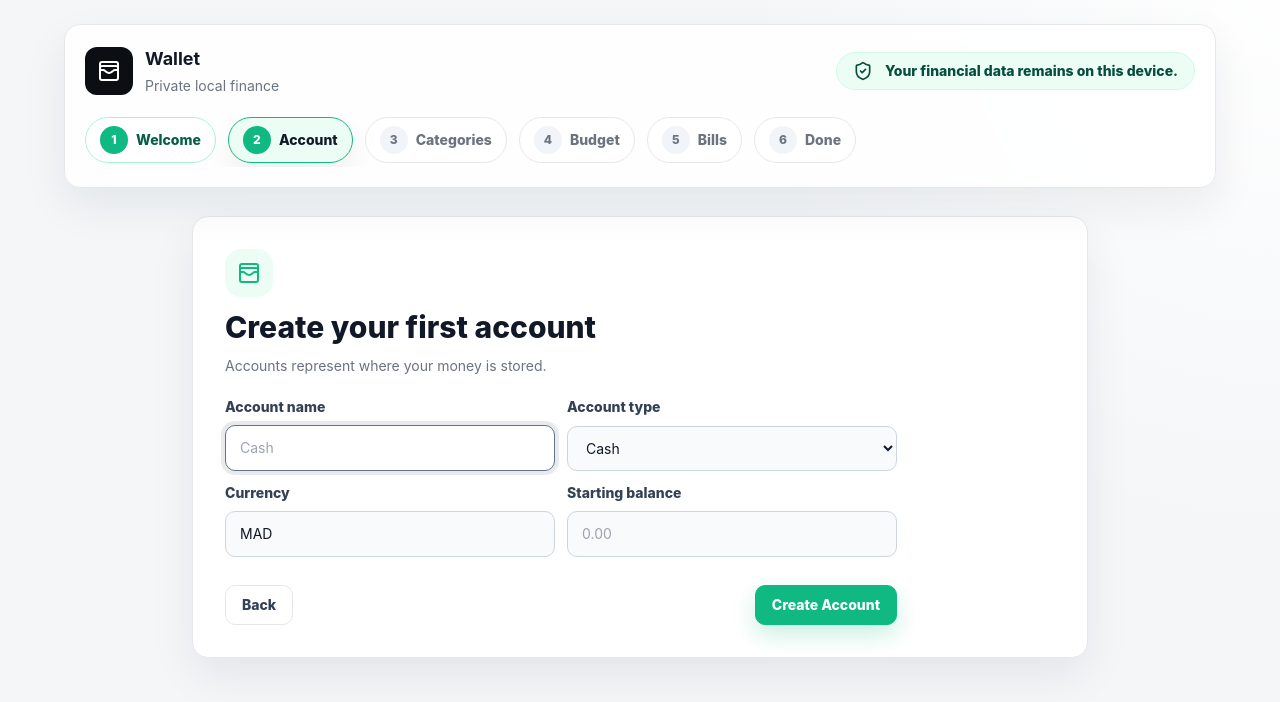
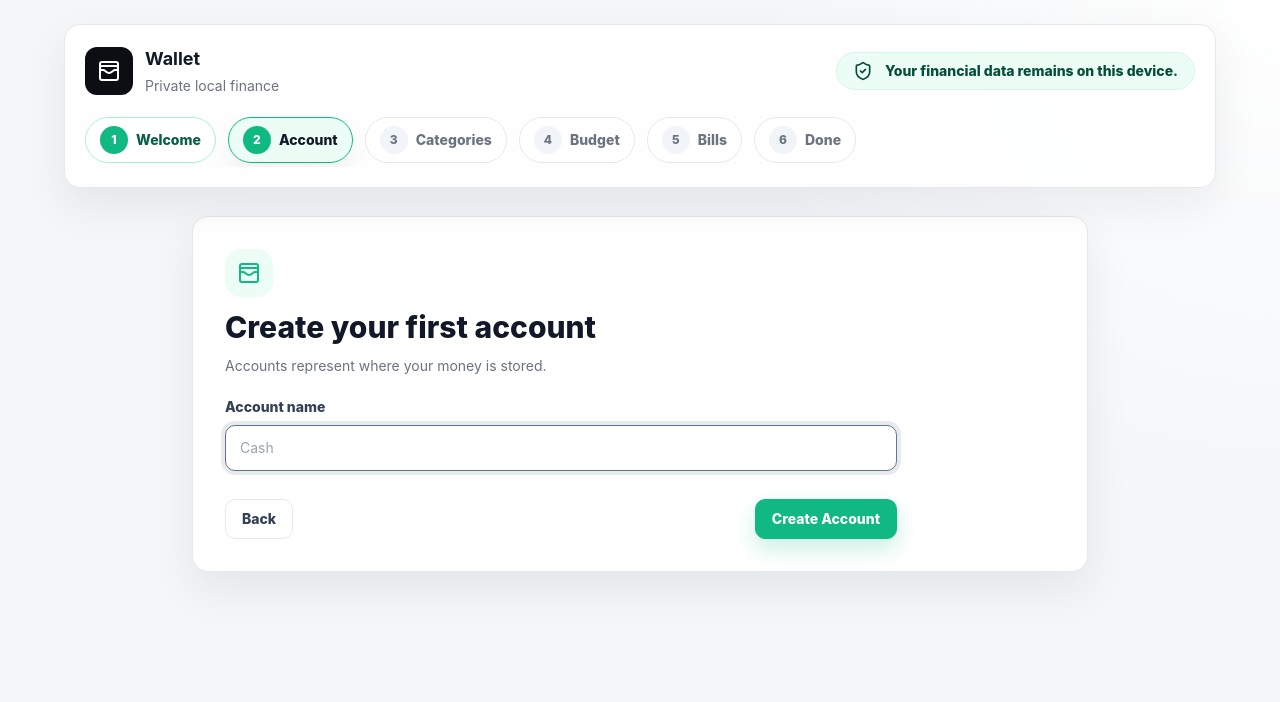
Before and after one commit to SnoWed-29/wallet-privacy, a React (Vite) app: page / in a window 1280 px wide. Both pictures are taken after a click on the button "Get Started". Shown: the top 702 px of the page. Built offline with nearby package versions, Linux system fonts and the light colour scheme.

Commit message:
feat(onboarding): simplify account creation step by removing unnecessary fields and defaulting values

```diff
--- a/src/features/onboarding/components/AccountStep.tsx
+++ b/src/features/onboarding/components/AccountStep.tsx
@@ -1,12 +1,9 @@
 import type { FormEvent, ReactNode } from "react";
 import { WalletCards } from "lucide-react";
-import { AppButton, AppInput, AppSelect } from "../../../components/ui";
+import { AppButton, AppInput } from "../../../components/ui";
 
 type AccountStepProps = {
   accountName: string;
-  accountType: string;
-  currency: string;
-  initialBalance: string;
   isSaving: boolean;
   onBack: () => void;
   onChange: (changes: Partial<AccountStepState>) => void;
@@ -15,16 +12,10 @@ type AccountStepProps = {
 
 export type AccountStepState = {
   accountName: string;
-  accountType: string;
-  currency: string;
-  initialBalance: string;
 };
 
 export function AccountStep({
   accountName,
-  accountType,
-  currency,
-  initialBalance,
   isSaving,
   onBack,
   onChange,
@@ -37,7 +28,7 @@ export function AccountStep({
         icon={<WalletCards className="h-6 w-6" aria-hidden="true" />}
         title="Create your first account"
       />
-      <div className="grid grid-cols-2 gap-3 max-sm:grid-cols-1">
+      <div className="grid gap-3">
         <label className="grid gap-2">
           <span className="text-sm font-extrabold text-slate-700">Account name</span>
           <AppInput
@@ -45,34 +36,6 @@ export function AccountStep({
             onChange={(event) => onChange({ accountName: event.target.value })}
             placeholder="Cash"
             value={accountName}
-          />
-        </label>
-        <label className="grid gap-2">
-          <span className="text-sm font-extrabold text-slate-700">Account type</span>
-          <AppSelect
-            onChange={(event) => onChange({ accountType: event.target.value })}
-            value={accountType}
-          >
-            <option value="cash">Cash</option>
-            <option value="bank">Bank Account</option>
-            <option value="savings">Savings Account</option>
-            <option value="credit">Credit Card</option>
-          </AppSelect>
-        </label>
-        <label className="grid gap-2">
-          <span className="text-sm font-extrabold text-slate-700">Currency</span>
-          <AppInput
-            onChange={(event) => onChange({ currency: event.target.value })}
-            value={currency}
-          />
-        </label>
-        <label className="grid gap-2">
-          <span className="text-sm font-extrabold text-slate-700">Starting balance</span>
-          <AppInput
-            inputMode="decimal"
-            onChange={(event) => onChange({ initialBalance: event.target.value })}
-            placeholder="0.00"
-            value={initialBalance}
           />
         </label>
       </div>
--- a/src/features/onboarding/pages/OnboardingPage.tsx
+++ b/src/features/onboarding/pages/OnboardingPage.tsx
@@ -17,7 +17,6 @@ import {
   defaultBudgetForm,
   defaultRecurringBillForm,
   normalAmountToMinor,
-  optionalNormalAmountToMinor,
   savingContributionCategoryName,
 } from "../../../utils/walletHelpers";
 import { AccountStep, type AccountStepState } from "../components/AccountStep";
@@ -74,9 +73,6 @@ export function OnboardingPage({ onComplete }: OnboardingPageProps) {
   const [accountCreated, setAccountCreated] = useState(false);
   const [accountForm, setAccountForm] = useState<AccountStepState>({
     accountName: "",
-    accountType: "cash",
-    currency: "MAD",
-    initialBalance: "",
   });
   const [selectedCategories, setSelectedCategories] = useState<string[]>(
     recommendedCategories.map(categoryKey),
@@ -117,18 +113,15 @@ export function OnboardingPage({ onComplete }: OnboardingPageProps) {
   async function handleAccountSubmit(event: FormEvent<HTMLFormElement>) {
     event.preventDefault();
 
-    if (accountCreated || wallet.accounts.length > 0 || summary.importedData) {
+    if (accountCreated || summary.importedData) {
       goTo("categories");
       return;
     }
 
-    const amountMinor = optionalNormalAmountToMinor(accountForm.initialBalance);
-    if (!accountForm.accountName.trim()) {
+    const accountName = accountForm.accountName.trim();
+
+    if (!accountName) {
       toast.warning("Enter an account name to continue.", "Account required");
-      return;
-    }
-    if (amountMinor === null) {
-      toast.warning("Enter a valid starting balance.", "Check account balance");
       return;
     }
 
@@ -136,10 +129,10 @@ export function OnboardingPage({ onComplete }: OnboardingPageProps) {
     try {
       await invoke<Account>("create_account", {
         request: {
-          name: accountForm.accountName,
-          accountType: accountForm.accountType,
-          currency: accountForm.currency || "MAD",
-          initialBalanceMinor: amountMinor,
+          name: accountName,
+          currency: "MAD",
+          accountType: "cash",
+          initialBalanceMinor: 0,
         },
       });
       setAccountCreated(true);
```
Also changed, not shown: 1 other file (tests, documents, lock files or other folders).
